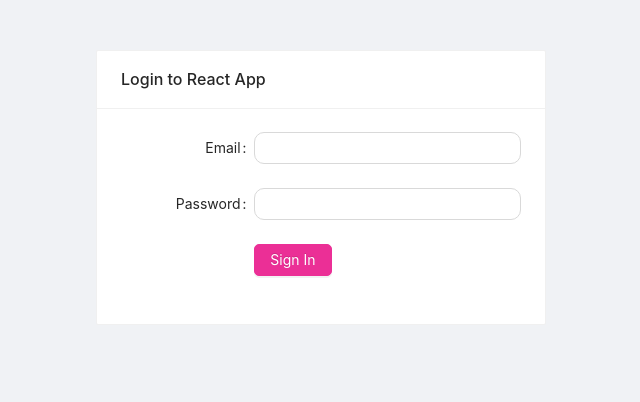
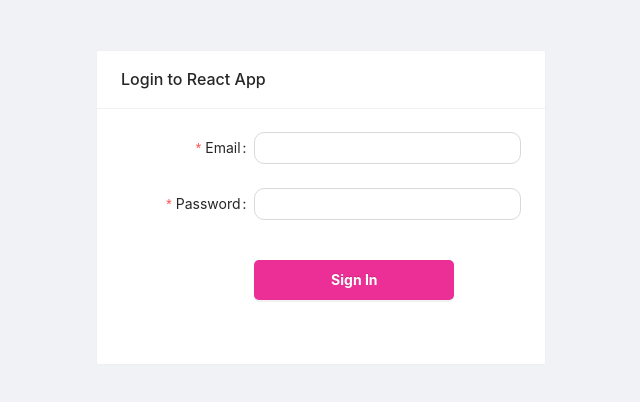
Before and after one commit to lilianaruva/factumex, a React (Create React App) app: page /upload in a window 1280 px wide. Shown: the top 402 px of the page, without its empty margins (319-959 px from the left). Built offline with nearby package versions, Linux system fonts and the light colour scheme.

Commit message:
fix Login

```diff
--- a/src/components/Login.jsx
+++ b/src/components/Login.jsx
@@ -5,6 +5,8 @@ import { rdxuploadsactions } from "../reducers/upload";
 const { Content } = Layout;
 
 const Login = () => {
+  const [form] = Form.useForm();
+
   //dispatch
   const dispatch = useDispatch();
 
@@ -24,7 +26,7 @@ const Login = () => {
     setUser({ ...user, [name]: value });
   };
 
-  const submitHandler = async () => {
+  const onFinish = () => {
     setLoading(true);
     dispatch(rdxuploadsactions.changeLogState({ userLog: true }));
     message.success("Welcome " + emailRef.current.input.value);
@@ -49,14 +51,18 @@ const Login = () => {
                     name="basic"
                     labelCol={{ span: 8 }}
                     wrapperCol={{ span: 16 }}
-                    // onFinish={onFinish}
+                    onFinish={onFinish}
                     // onFinishFailed={onFinishFailed}
                     autoComplete="off"
                   >
                     <Form.Item
                       label="Email"
+                      name="email"
                       rules={[
-                        { required: true, message: "Please input your email!" },
+                        {
+                          required: true,
+                          message: "Please input your username",
+                        },
                       ]}
                     >
                       <Input
@@ -78,6 +84,7 @@ const Login = () => {
 
                     <Form.Item
                       label="Password"
+                      name="password"
                       rules={[
                         {
                           required: true,
@@ -105,7 +112,8 @@ const Login = () => {
                     <Form.Item wrapperCol={{ offset: 8, span: 16 }}>
                       <Button
                         type="primary"
-                        onClick={() => submitHandler()}
+                        htmlType="submit"
+                        className="buttonModal"
                         loading={loading}
                       >
                         Sign In
```
